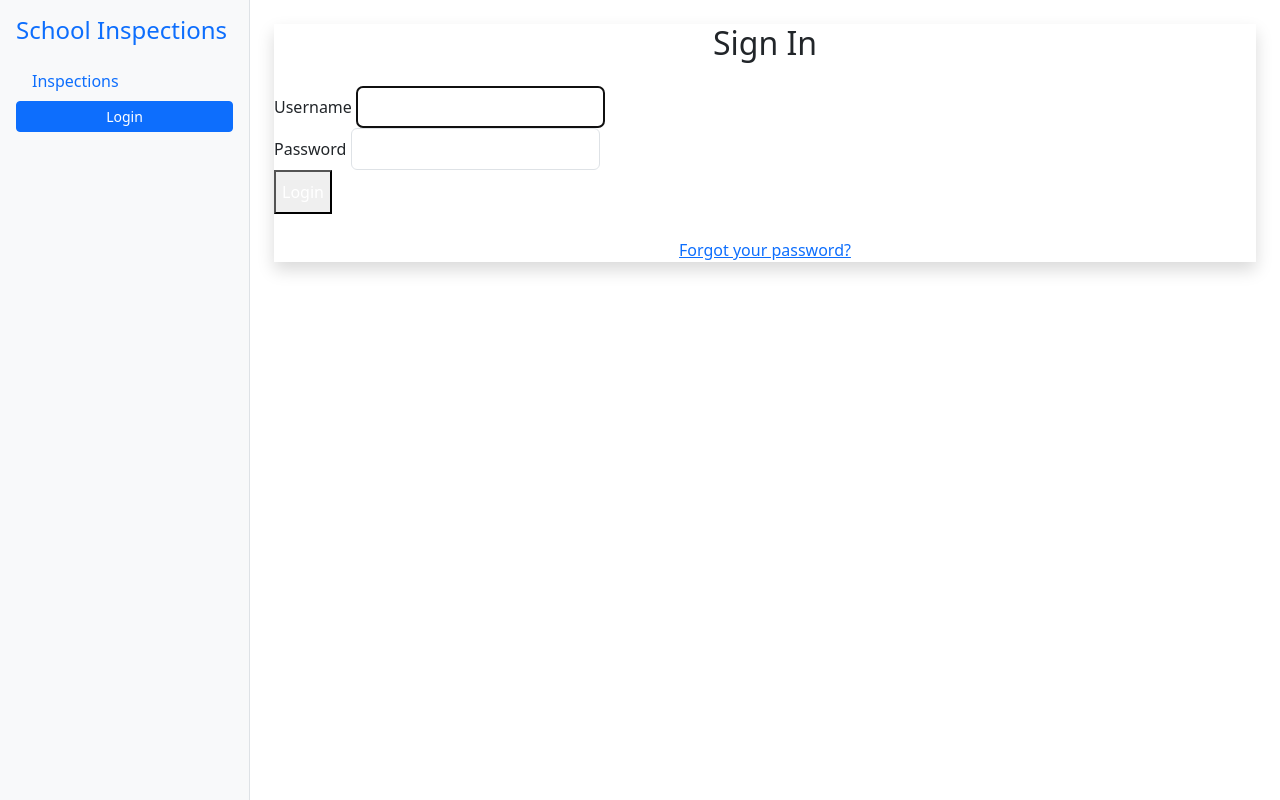
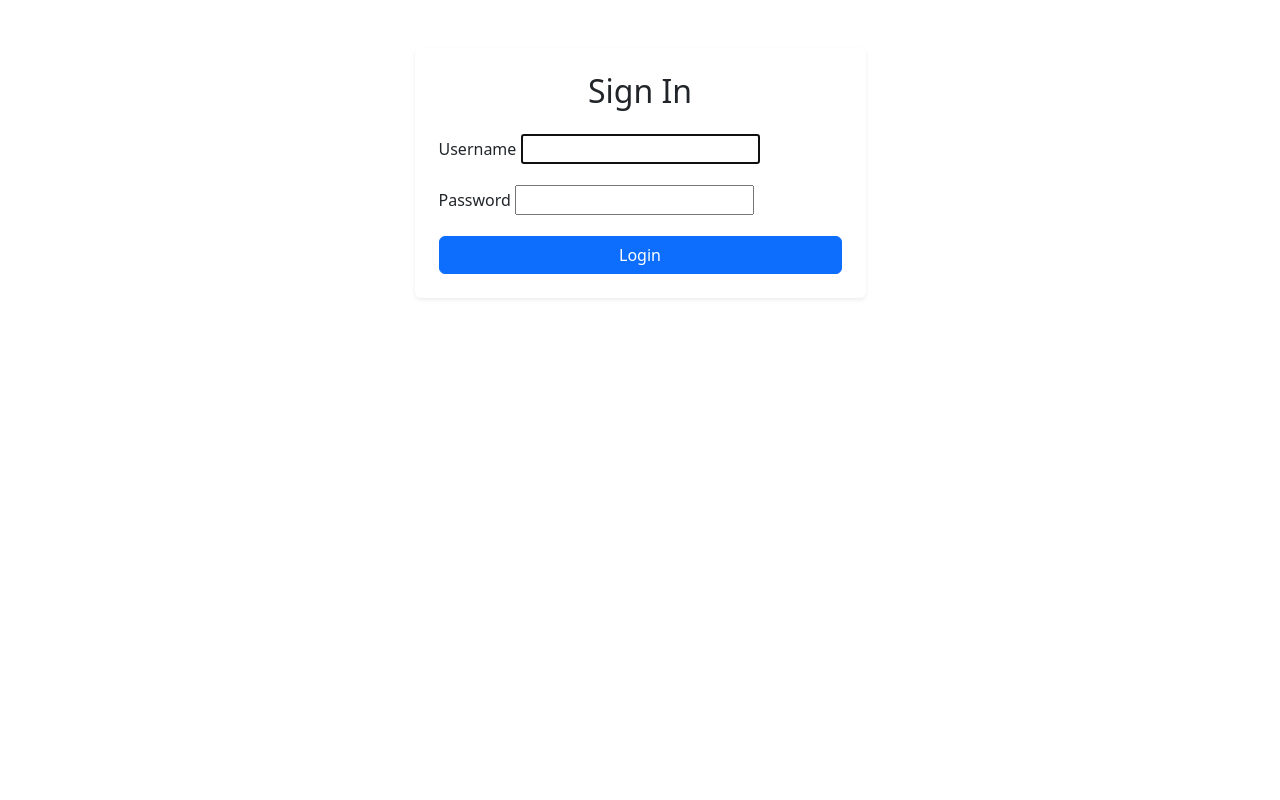
Before and after one commit to rlanier-webdev/inspections_app, a Django app: page /accounts/login/ in a window 1280 px wide. Run offline with Django 5.2, Linux system fonts and the light colour scheme; some libraries are stand-ins or nearby versions.

Commit message:
Refactor: Implement user dashboards and template structure Added role-based dashboard view for users: Admin, Manager, Inspector, Kitchen Staff dashboards Created separate base templates: -base.html for authenticated pages with sidebar -base_guest.html for login/logout pages without sidebar Updated login template to extend base_guest.html Ensured sidebar only appears for logged-in users Fixed template block errors by separating content blocks for guest and authenticated layouts Integrated Bootstrap styling for all templates

```diff
--- /dev/null
+++ b/apps/users/urls.py
@@ -0,0 +1,8 @@
+from django.urls import path
+from . import views
+
+app_name = "users"
+
+urlpatterns = [
+    path("dashboard/", views.dashboard, name="dashboard"),
+]
--- a/config/settings/base.py
+++ b/config/settings/base.py
@@ -75,6 +75,6 @@ STATIC_URL = '/static/'
 
 DEFAULT_AUTO_FIELD = 'django.db.models.BigAutoField'
 
-LOGIN_REDIRECT_URL = "/inspections/"
+LOGIN_REDIRECT_URL = '/users/dashboard/'
 LOGOUT_REDIRECT_URL = "/accounts/login/"
 LOGIN_URL = "/accounts/login/"
--- a/config/urls.py
+++ b/config/urls.py
@@ -20,6 +20,8 @@ from django.urls import path, include
 urlpatterns = [
     path('admin/', admin.site.urls),
     path("accounts/", include("django.contrib.auth.urls")),
+    path("users/", include("apps.users.urls")),
     path("inspections/", include("apps.inspections.urls")),
-
+    # path("schools/", include("apps.schools.urls")),
+    # path("checklists/", include("apps.checklists.urls")),
 ]
--- a/templates/base.html
+++ b/templates/base.html
@@ -1,54 +1,36 @@
-{% load static %}
 <!DOCTYPE html>
 <html lang="en">
 <head>
     <meta charset="UTF-8">
-    <meta name="viewport" content="width=device-width, initial-scale=1.0">
-    <title>{% block title %}Dashboard{% endblock %}</title>
-
-    <!-- Bootstrap CSS CDN -->
-    <link href="https://cdn.jsdelivr.net/npm/bootstrap@5.3.2/dist/css/bootstrap.min.css" rel="stylesheet">
+    <title>{% block title %}Inspections{% endblock %}</title>
+    <link href="https://cdn.jsdelivr.net/npm/bootstrap@5.3.0/dist/css/bootstrap.min.css" rel="stylesheet">
 </head>
 <body>
+<nav class="navbar navbar-expand-lg navbar-light bg-primary">
+    <div class="container-fluid">
+        <a class="navbar-brand" href="#">Inspections App</a>
+        <div class="d-flex align-items-center">
+            <span class="me-3">Hello, {{ request.user.get_full_name }}</span>
+            <a class="btn btn-danger" href="{% url 'logout' %}">Logout</a>
+        </div>
+    </div>
+</nav>
 
-<div class="d-flex" style="min-height: 100vh;">
-
-    <!-- Sidebar -->
-    <nav class="bg-light border-end p-3" style="width: 250px;">
-        <h4 class="text-primary">School Inspections</h4>
-        <ul class="nav flex-column mt-3">
-            <li class="nav-item">
+<div class="container-fluid">
+    <div class="row">
+        <div class="col-md-2 bg-light border-end vh-100">
+            <nav class="nav flex-column pt-3">
+                <a class="nav-link" href="{% url 'users:dashboard' %}">Dashboard</a>
                 <a class="nav-link" href="{% url 'inspections:inspection_list' %}">Inspections</a>
-            </li>
-            {% comment %} <li class="nav-item">
-                <a class="nav-link" href="{% url 'schools:list' %}">Schools</a>
-            </li>
-            <li class="nav-item">
-                <a class="nav-link" href="{% url 'checklists:list' %}">Checklists</a>
-            </li> {% endcomment %}
-        </ul>
-
-        <div class="mt-auto">
-            {% if user.is_authenticated %}
-                <p class="small text-muted">Logged in as <strong>{{ user.username }}</strong></p>
-                <form action="{% url 'logout' %}" method="post">
-                    {% csrf_token %}
-                    <button type="submit" class="btn btn-danger btn-sm w-100">Logout</button>
-                </form>
-            {% else %}
-                <a href="{% url 'login' %}" class="btn btn-primary btn-sm w-100">Login</a>
-            {% endif %}
+                <!-- Add other links here -->
+            </nav>
         </div>
-    </nav>
-
-    <!-- Main content -->
-    <main class="flex-grow-1 p-4 bg-white">
-        {% block content %}
-        {% endblock %}
-    </main>
+        <div class="col-md-10 pt-3">
+            {% block content %}{% endblock %}
+        </div>
+    </div>
 </div>
 
-<!-- Bootstrap JS (optional, for dropdowns or other components) -->
-<script src="https://cdn.jsdelivr.net/npm/bootstrap@5.3.2/dist/js/bootstrap.bundle.min.js"></script>
+<script src="https://cdn.jsdelivr.net/npm/bootstrap@5.3.0/dist/js/bootstrap.bundle.min.js"></script>
 </body>
 </html>
--- /dev/null
+++ b/templates/base_guest.html
@@ -0,0 +1,14 @@
+<!DOCTYPE html>
+<html lang="en">
+<head>
+    <meta charset="UTF-8">
+    <title>{% block title %}Inspections{% endblock %}</title>
+    <link href="https://cdn.jsdelivr.net/npm/bootstrap@5.3.0/dist/css/bootstrap.min.css" rel="stylesheet">
+</head>
+<body>
+<div class="container mt-5">
+    {% block content %}{% endblock %}
+</div>
+<script src="https://cdn.jsdelivr.net/npm/bootstrap@5.3.0/dist/js/bootstrap.bundle.min.js"></script>
+</body>
+</html>
--- a/templates/registration/login.html
+++ b/templates/registration/login.html
@@ -1,33 +1,32 @@
-{% extends "base.html" %}
-{% load widget_tweaks %}
+{% extends "base_guest.html" %}
 
 {% block title %}Login{% endblock %}
 
 {% block content %}
-<div class="max-w-md mx-auto bg-white p-6 rounded-xl shadow">
-    <h2 class="text-2xl font-bold mb-4 text-center">Sign In</h2>
-
+<div class="row justify-content-center mt-5">
+    <div class="col-md-5">
+        <div class="card shadow-sm border-0">
+            <div class="card-body p-4">
+                <h2 class="text-center mb-4">Sign In</h2>
                 {% if form.errors %}
-        <div class="bg-red-100 text-red-700 p-3 rounded mb-4">
-            Invalid username or password. Please try again.
+                    <div class="alert alert-danger">
+                        Invalid username or password.
                     </div>
                 {% endif %}
-
-    <form method="post" class="space-y-4">
+                <form method="post">
                     {% csrf_token %}
-        <div>
-            <label for="id_username" class="block font-medium">Username</label>
-            {{ form.username|add_class:"w-full border rounded p-2" }}
+                    <div class="mb-3">
+                        <label for="{{ form.username.id_for_label }}" class="form-label">Username</label>
+                        {{ form.username }}
                     </div>
-        <div>
-            <label for="id_password" class="block font-medium">Password</label>
-            {{ form.password|add_class:"w-full border rounded p-2" }}
+                    <div class="mb-3">
+                        <label for="{{ form.password.id_for_label }}" class="form-label">Password</label>
+                        {{ form.password }}
                     </div>
-        <button type="submit" class="w-full bg-blue-600 text-white py-2 rounded-md hover:bg-blue-700">Login</button>
+                    <button type="submit" class="btn btn-primary w-100">Login</button>
                 </form>
-
-    <p class="text-center text-sm mt-4">
-        <a href="{% url 'password_reset' %}" class="text-blue-600 hover:underline">Forgot your password?</a>
-    </p>
+            </div>
+        </div>
+    </div>
 </div>
 {% endblock %}
```
Also changed, not shown: apps/users/views.py (+75 -2 lines), templates/users/admin_dashboard.html (added, +36 -0 lines), templates/users/inspector_dashboard.html (added, +33 -0 lines), templates/users/kitchen_dashboard.html (added, +34 -0 lines), templates/users/manager_dashboard.html (added, +36 -0 lines), checklists/migrations/__init__.py (added). Lines whose indentation alone changed are shown as unchanged.
